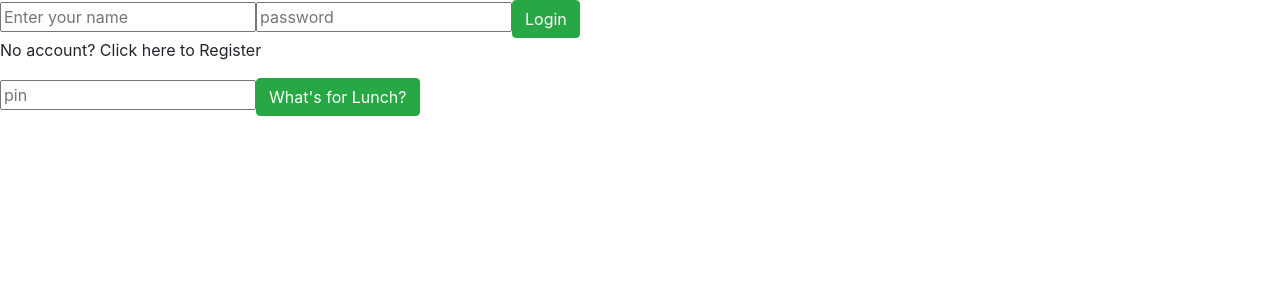
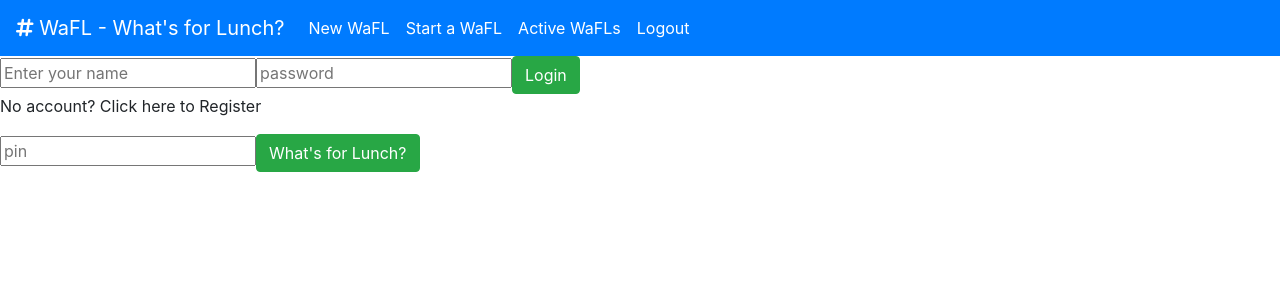
Before and after one commit to AnErrantRake/bcw-capstone, a Vue app in the folder client/: page /#/login in a window 1280 px wide. Shown: the top 300 px of the page. Built offline with nearby package versions, Linux system fonts and the light colour scheme; no server answers.

Commit message:
#62 page organization

```diff
--- a/client/public/index.html
+++ b/client/public/index.html
@@ -7,6 +7,7 @@
   <meta name="viewport" content="width=device-width,initial-scale=1.0">
   <link rel="icon" href="<%= BASE_URL %>favicon.ico">
   <title>WFL - What's For Lunch?</title>
+  <script src="https://kit.fontawesome.com/737b2c3af4.js"></script>
   <link rel="stylesheet" href="https://stackpath.bootstrapcdn.com/bootstrap/4.3.1/css/bootstrap.min.css"
     integrity="sha384-ggOyR0iXCbMQv3Xipma34MD+dH/1fQ784/j6cY/iJTQUOhcWr7x9JvoRxT2MZw1T" crossorigin="anonymous">
 </head>
@@ -25,6 +26,7 @@
   <script src="https://stackpath.bootstrapcdn.com/bootstrap/4.3.1/js/bootstrap.min.js"
     integrity="sha384-JjSmVgyd0p3pXB1rRibZUAYoIIy6OrQ6VrjIEaFf/nJGzIxFDsf4x0xIM+B07jRM"
     crossorigin="anonymous"></script>
+
   <div id="app"></div>
   <!-- built files will be auto injected -->
 </body>
--- a/client/src/App.vue
+++ b/client/src/App.vue
@@ -1,10 +1,51 @@
 <template>
   <div id="app">
+    <nav class="navbar navbar-expand-lg navbar-dark bg-primary" id="navbar">
+      <a class="navbar-brand text-center" href="/">
+        <i class="fas fa-hashtag"></i> WaFL - What's for Lunch?
+      </a>
+      <button
+        class="navbar-toggler"
+        type="button"
+        data-toggle="collapse"
+        data-target="#navbarSupportedContent"
+        aria-controls="navbarSupportedContent"
+        aria-expanded="false"
+        aria-label="Toggle navigation"
+      >
+        <span class="navbar-toggler-icon text-white"></span>
+      </button>
+
+      <div class="collapse navbar-collapse" id="navbarSupportedContent">
+        <ul class="navbar-nav mr-auto text-right">
+          <li class="nav-item active">
+            <a class="nav-link" href="/#/ballot/new">New WaFL</a>
+          </li>
+          <li class="nav-item active">
+            <a href="#" class="nav-link">Start a WaFL</a>
+          </li>
+          <li class="nav-item active">
+            <a class="nav-link">Active WaFLs</a>
+          </li>
+          <li class="nav-item active">
+            <a class="nav-link" style="cursor:pointer;" @click="logout">Logout</a>
+          </li>
+        </ul>
+      </div>
+    </nav>
     <router-view />
   </div>
 </template>
 <script>
 export default {
-  name: "App"
+  name: "App",
+  methods: {
+    logout() {
+      this.$store.dispatch("logout");
+    }
+  }
 };
 </script>
+
+<style scoped>
+</style>
--- a/client/src/views/Home.vue
+++ b/client/src/views/Home.vue
@@ -21,35 +21,56 @@
               </div>
               <div class="col-6">
                 <h3>End Time</h3>
-                <input type="time" v-model="timestamp" name="" id="">
-                <input type="date" v-model="date" name="" id="">
+                <input type="time" v-model="timestamp" name id />
+                <input type="date" v-model="date" name id />
               </div>
             </div>
           </div>
           <div class="modal-footer">
             <button type="button" class="btn btn-secondary" data-dismiss="modal">Close</button>
-            <button @click="startElection" class="btn btn-primary" type="submit" data-dismiss="modal">Start
-              Election</button>
+            <button
+              @click="startElection"
+              class="btn btn-primary"
+              type="submit"
+              data-dismiss="modal"
+            >
+              Start
+              Election
+            </button>
           </div>
         </div>
       </div>
     </div>
-    <h1>Logged in!</h1>
-    <button @click="logout" class="btn btn-warning" type="submit">Logout</button>
-    <h1>Ballots!</h1>
-    <router-link class="btn btn-success" :to="{name: 'ballotCreation'}">Create New Ballot</router-link>
+    <div class="row text-center">
+      <div class="col-12 mt-3 mb-3">
+        <h1>Welcome to WFL!</h1>
+      </div>
+      <div class="col-12 mb-3">
+        <router-link class="btn btn-primary" :to="{name: 'ballotCreation'}">Create a new WFL</router-link>
+      </div>
+      <div class="col-12">
+        <h3>Start a WFL</h3>
+      </div>
+    </div>
     <ul>
       <li v-for="ballot in ballots">
         <router-link :to="{name: 'ballot', params:{ballotID: ballot._id}}">{{ballot.name}}</router-link>
-        <button @click="setActiveBallot(ballot)" data-toggle="modal" data-target="#dateModal" class="btn btn-primary"
-          type="submit">Start</button>
+        <button
+          @click="setActiveBallot(ballot)"
+          data-toggle="modal"
+          data-target="#dateModal"
+          class="btn btn-primary"
+          type="submit"
+        >Start</button>
         <button @click="deleteBallot(ballot._id)" class="btn btn-danger" type="submit">Delete</button>
       </li>
     </ul>
     <h1>Elections</h1>
     <ul>
       <li v-for="election in elections">
-        <router-link :to="{name: 'electionStatus', params:{electionID: election._id}}">{{election.pin}}</router-link>
+        <router-link
+          :to="{name: 'electionStatus', params:{electionID: election._id}}"
+        >{{election.pin}}</router-link>
         <button @click="deleteElection(election._id)" class="btn btn-danger" type="submit">Delete</button>
       </li>
     </ul>
@@ -58,19 +79,19 @@
 
 
 <script>
-  import moment from 'moment'
+import moment from "moment";
 
 export default {
   name: "home",
   mounted() {
-      this.$store.dispatch('getBallots');
-      this.$store.dispatch('getElections');
+    this.$store.dispatch("getBallots");
+    this.$store.dispatch("getElections");
   },
   data() {
     return {
       showTimeDialog: false,
-        timestamp: '',
-        date: '',
+      timestamp: "",
+      date: "",
       activeBallot: {}
     };
   },
@@ -84,31 +105,31 @@
   },
   methods: {
     deleteBallot(ballotID) {
-        this.$store.dispatch('deleteBallot', ballotID);
+      this.$store.dispatch("deleteBallot", ballotID);
     },
     deleteElection(electionID) {
-        this.$store.dispatch('deleteElection', electionID)
+      this.$store.dispatch("deleteElection", electionID);
     },
     setActiveBallot(ballot) {
       // set modal date values to 30 minutes in the future
-        let endTime = moment().add(30, 'minutes');
-        this.date = endTime.format('YYYY-MM-DD');
-        this.timestamp = endTime.format('HH:mm');
+      let endTime = moment().add(30, "minutes");
+      this.date = endTime.format("YYYY-MM-DD");
+      this.timestamp = endTime.format("HH:mm");
 
       // set active ballot to input
       this.activeBallot = ballot;
     },
     startElection() {
-        let timeout = moment(this.timestamp + ' ' + this.date, 'HH:mm YYYY-MM-DD');
+      let timeout = moment(
+        this.timestamp + " " + this.date,
+        "HH:mm YYYY-MM-DD"
+      );
       let election = {
         ballotID: this.activeBallot._id,
         timeoutEpoch: timeout.valueOf()
-        }
+      };
 
-        this.$store.dispatch('startElection', election)
-      },
-      logout() {
-        this.$store.dispatch('logout');
+      this.$store.dispatch("startElection", election);
     }
   },
   components: {}
```
Lines whose indentation alone changed are shown as unchanged.
